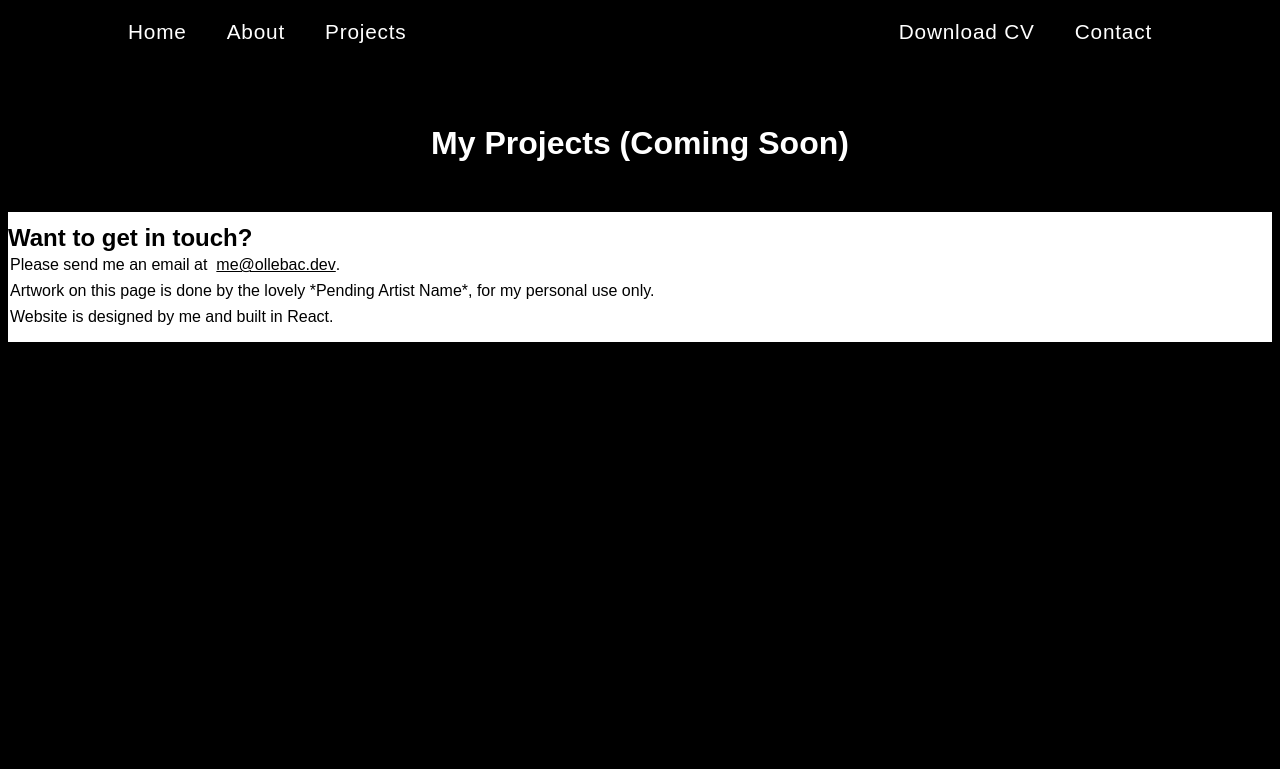
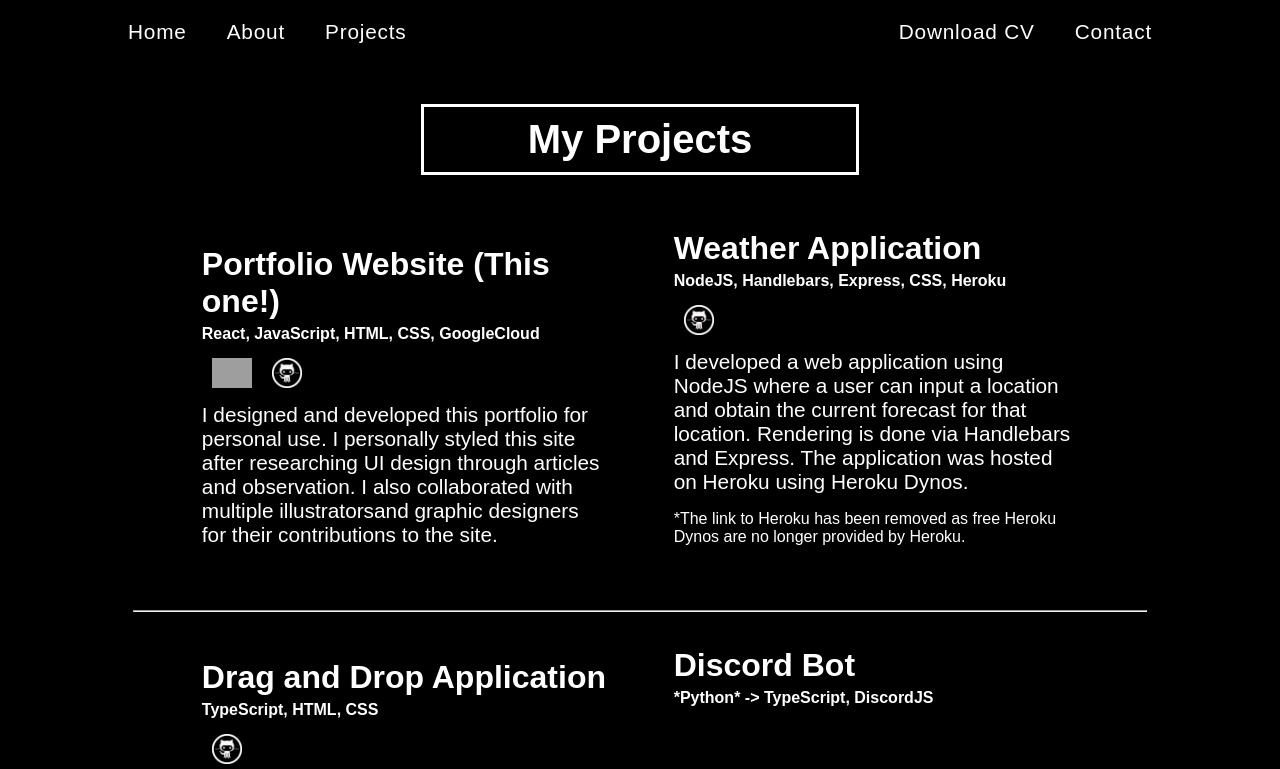
Before and after one commit to Ollebac/ollebac.github.io, a React (Create React App) app: page /projects in a window 1280 px wide. Shown: the top 769 px of the page. Built offline with nearby package versions, Linux system fonts and the light colour scheme; grey boxes are pictures that could not be loaded.

Commit message:
Created projects page

```diff
--- a/src/components/Projects.css
+++ b/src/components/Projects.css
@@ -1,4 +1,49 @@
-#projects_title {
+#project_page_title {
     text-align: center;
+    font-size: 2.5rem;
+    border: 3px solid white;
+    padding: 10px 0;
+    margin: 0 auto 50px;
+    justify-content: center;
+    max-width: 27rem;
+}
 
+.projects_container {
+    max-width: 1600px;
+    width: 80%;
+    margin: 0 auto 3rem;
+    display: flex;
+    justify-content: space-evenly;
+    flex-direction: row;
+    flex: 1 0 auto;
 }
+
+.project_title {
+    margin: 0;
+    padding-top: 5px;
+}
+
+.project_links_container {
+    display: flex;
+    flex-direction: row;
+    padding: 15px 0;
+    height: 30px;
+}
+
+.project_links {
+    padding: 0 10px;
+    height: 30px;
+    width: auto
+}
+
+.project_description {
+    font-size: 1.3rem;
+    margin: 0;
+}
+
+.project_break {
+    color: white;
+    max-width: 1600px;
+    width: 80%;
+    margin-bottom: 30px;
+}
--- a/src/components/Projects.jsx
+++ b/src/components/Projects.jsx
@@ -1,19 +1,88 @@
 function Projects() {
     return (
         <div className="content_container">
-            <main id="projects_page">
-                <h1 id="projects_title"> My Projects (Coming Soon) </h1>
-
-                <footer class="footer_container">
+            <main>
+                <h1 id="project_page_title">My Projects</h1>
+                <div className="projects_container">
+                    {/* Portfolio Website */}
+                    <div className="text_content">
+                        <h1 className="project_title">Portfolio Website (This one!)</h1>
+                        <h4 className="project_title">React, JavaScript, HTML, CSS, GoogleCloud</h4>
+                        <div className="project_links_container">
+                            <a href="https://ollebac.dev" target="blank">
+                                <img src="web_logo.png" className="project_links" alt="web_logo"></img>
+                            </a>
+                            <a href="https://github.com/Ollebac/portfolio_site" target="blank">
+                                <img src="github_logo.png" className="project_links" alt="web_logo"></img>
+                            </a>
+                        </div>
+                        <p class="project_description">
+                            I designed and developed this portfolio for personal use. I personally styled this
+                            site after researching UI design through articles and observation. I also
+                            collaborated with multiple illustratorsand graphic designers for their contributions
+                            to the site.
+                        </p>
+                    </div>
+                    {/* Weather Application */}
+                    <div class="text_content">
+                        <h1 className="project_title">Weather Application</h1>
+                        <h4 className="project_title">NodeJS, Handlebars, Express, CSS, Heroku</h4>
+                        <div className="project_links_container">
+                            <a href="https://github.com/Ollebac/portfolio_site" target="blank">
+                                <img src="github_logo.png" className="project_links" alt="web_logo"></img>
+                            </a>
+                        </div>
+                        <p class="project_description">
+                            I developed a web application using NodeJS where a user can input a location and
+                            obtain the current forecast for that location. Rendering is done via Handlebars and
+                            Express. The application was hosted on Heroku using Heroku Dynos.
+                        </p>
+                        <p className="sub_text">
+                            *The link to Heroku has been removed as free Heroku Dynos are no longer provided
+                            by Heroku.
+                        </p>
+                    </div>
+                </div>
+                <hr className="project_break"></hr>
+                <div className="projects_container">
+                    {/* Drag and Drop Application */}
+                    <div class="text_content">
+                        <h1 className="project_title">Drag and Drop Application</h1>
+                        <h4 className="project_title">TypeScript, HTML, CSS</h4>
+                        <div className="project_links_container">
+                            <a href="https://github.com/Ollebac/Drag-and-Drop" target="blank">
+                                <img src="github_logo.png" className="project_links" alt="web_logo"></img>
+                            </a>
+                        </div>
+                        <p class="project_description">
+                        Created a simple drag and drop application that will display a list of uncompleted
+                        and completed projects. The user can add projects to the uncompleted list and drag
+                        them to and from the completed list as needed.
+                        </p>
+                    </div>
+                    <div class="text_content">
+                        <h1 className="project_title">Discord Bot</h1>
+                        <h4 className="project_title">*Python* -&gt; TypeScript, DiscordJS </h4>
+                        <div className="project_links_container">
+                            {/* Links will go here */}
+                        </div>
+                        <p class="project_description">
+                            I am in the process of building a Discord bot for the game League
+                            of Legends. Currently the bot is built in Python but I am updating it to
+                            TypeScript. As it stands, the bot can perform API calls to fetch the free
+                            champions for the week, as well as fetch the level of a specified account.
+                        </p>
+                    </div>
+                </div>
+            </main>
+            <footer class="footer_container">
+                <div class="footer_alignment">
                     <h2 className="footer_header"> Want to get in touch? </h2>
-                    <p className="footer_content"> Please send me an email at &nbsp;
-                        <a className='footer_link' href="mailto:me@ollebac.dev">me@ollebac.dev</a>.</p>
-                    <p className="footer_content">
-                        Artwork on this page is done by the lovely *Pending Artist Name*, for my personal use only.
-                    </p>
+                    <p className="footer_content"> Please send me an email at&nbsp;
+                        <a className="footer_link" href="mailto:me@ollebac.dev">me@ollebac.dev</a>.</p>
                     <p className="footer_content"> Website is designed by me and built in React. </p>
-                </footer>
-            </main>
+                </div>
+            </footer>
         </div>
     );
 }
```
